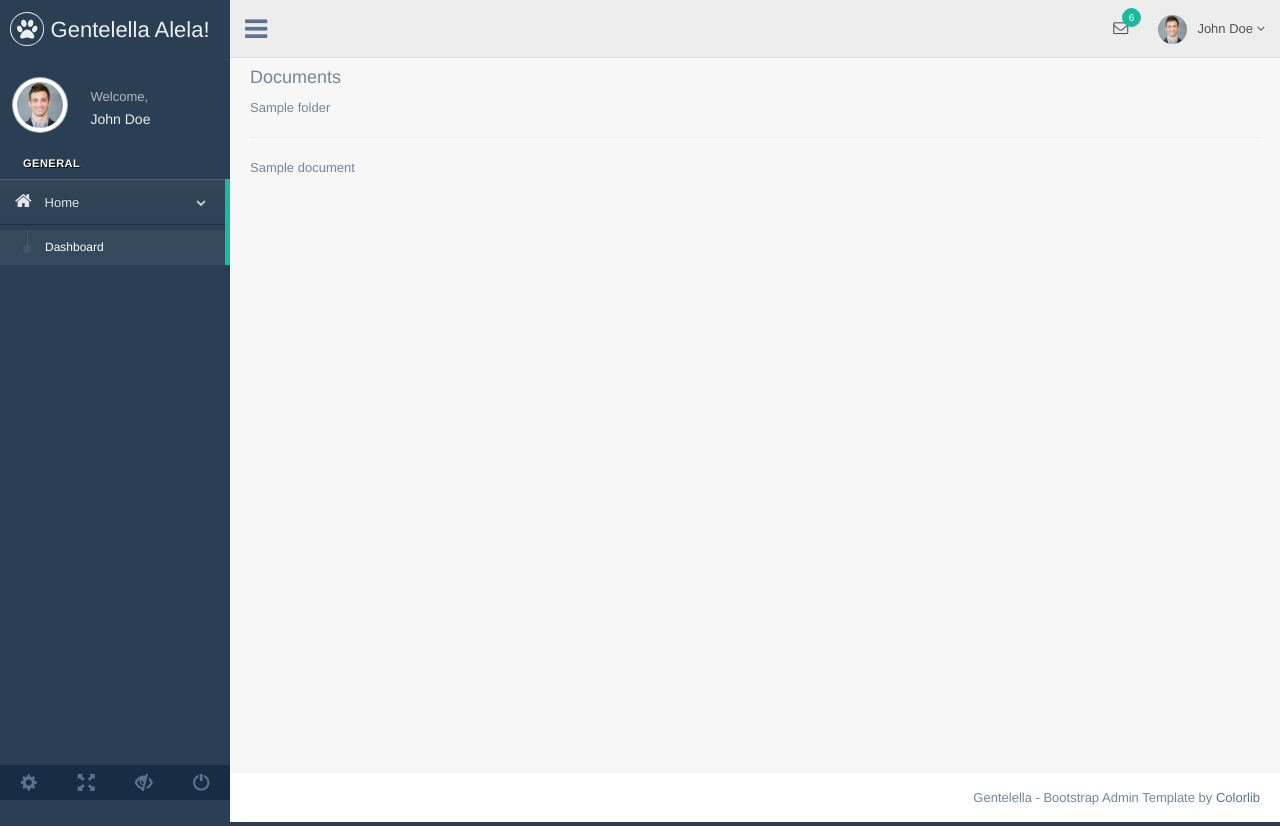
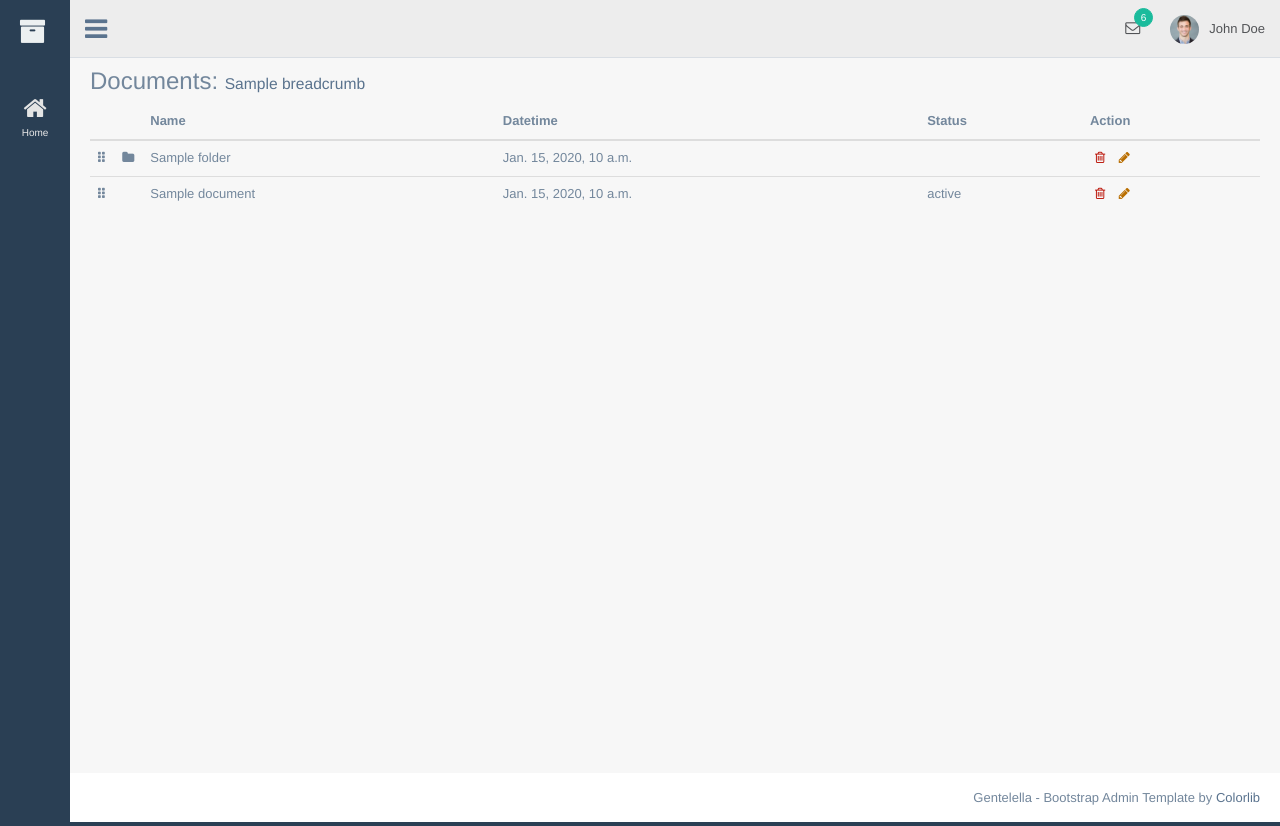
Before and after one commit to sysint64/ripa_archive, a Django app: template frontend/templates/documents_browser.html in a window 1280 px wide. Run offline with Django 3.2, Linux system fonts and the light colour scheme; the template is opened without the code that fills it: most values are stand-ins (such as "Sample title", 1, 10 or a date in 2020); style sheets or scripts are compiled from the project's sources; some libraries are stand-ins or nearby versions.

Commit message:
layout documents browser

```diff
--- /dev/null
+++ b/frontend/static/js/gentelella.js
@@ -0,0 +1,244 @@
+/**
+ * To change this license header, choose License Headers in Project Properties.
+ * To change this template file, choose Tools | Templates
+ * and open the template in the editor.
+ */
+
+var CURRENT_URL = window.location.href.split('#')[0].split('?')[0],
+    $BODY = $('body'),
+    $MENU_TOGGLE = $('#menu_toggle'),
+    $SIDEBAR_MENU = $('#sidebar-menu'),
+    $SIDEBAR_FOOTER = $('.sidebar-footer'),
+    $LEFT_COL = $('.left_col'),
+    $RIGHT_COL = $('.right_col'),
+    $NAV_MENU = $('.nav_menu'),
+    $FOOTER = $('footer');
+
+// Sidebar
+$(document).ready(function() {
+    // TODO: This is some kind of easy fix, maybe we can improve this
+    var setContentHeight = function () {
+        // reset height
+        $RIGHT_COL.css('min-height', $(window).height());
+
+        var bodyHeight = $BODY.outerHeight(),
+            footerHeight = $BODY.hasClass('footer_fixed') ? -10 : $FOOTER.height(),
+            leftColHeight = $LEFT_COL.eq(1).height() + $SIDEBAR_FOOTER.height(),
+            contentHeight = bodyHeight < leftColHeight ? leftColHeight : bodyHeight;
+
+        // normalize content
+        contentHeight -= $NAV_MENU.height() + footerHeight;
+
+        $RIGHT_COL.css('min-height', contentHeight);
+    };
+
+    $SIDEBAR_MENU.find('a').on('click', function(ev) {
+        var $li = $(this).parent();
+
+        if ($li.is('.active')) {
+            $li.removeClass('active active-sm');
+            $('ul:first', $li).hide();
+            $(this).find(".fa.fa-chevron-down").removeClass("fa-chevron-down").addClass("fa-chevron-right");
+        } else {
+            // prevent closing menu if we are on child menu
+            if (!$li.parent().is('.child_menu')) {
+                $SIDEBAR_MENU.find('li').removeClass('active active-sm');
+                $SIDEBAR_MENU.find('li ul').slideUp();
+            }
+
+            $li.addClass('active');
+
+            $('ul:first', $li).show();
+            $(this).find(".fa.fa-chevron-right").removeClass("fa-chevron-right").addClass("fa-chevron-down");
+        }
+    });
+
+    // toggle small or large menu
+    $MENU_TOGGLE.on('click', function() {
+        if ($BODY.hasClass('nav-md')) {
+            $SIDEBAR_MENU.find('li.active ul').hide();
+            $SIDEBAR_MENU.find('li.active').addClass('active-sm').removeClass('active');
+        } else {
+            $SIDEBAR_MENU.find('li.active-sm ul').show();
+            $SIDEBAR_MENU.find('li.active-sm').addClass('active').removeClass('active-sm');
+        }
+
+        $BODY.toggleClass('nav-md nav-sm');
+
+        setContentHeight();
+
+        $('.dataTable').each ( function () { $(this).dataTable().fnDraw(); });
+    });
+
+    // check active menu
+    $SIDEBAR_MENU.find('a[href="' + CURRENT_URL + '"]').parent('li').addClass('current-page');
+
+    // $SIDEBAR_MENU.find('a').filter(function () {
+    //     return this.href == CURRENT_URL;
+    // }).parent('li').addClass('current-page').parents('ul').slideDown(function() {
+    //     setContentHeight();
+    // }).parent().addClass('active');
+
+    // recompute content when resizing
+    $(window).smartresize(function(){
+        setContentHeight();
+    });
+
+    setContentHeight();
+
+    // fixed sidebar
+    if ($.fn.mCustomScrollbar) {
+        $('.menu_fixed').mCustomScrollbar({
+            autoHideScrollbar: true,
+            theme: 'minimal',
+            mouseWheel:{ preventDefault: true }
+        });
+    }
+});
+// /Sidebar
+
+// Panel toolbox
+$(document).ready(function() {
+    $('.collapse-link').on('click', function() {
+        var $BOX_PANEL = $(this).closest('.x_panel'),
+            $ICON = $(this).find('i'),
+            $BOX_CONTENT = $BOX_PANEL.find('.x_content');
+
+        // fix for some div with hardcoded fix class
+        if ($BOX_PANEL.attr('style')) {
+            $BOX_CONTENT.slideToggle(200, function(){
+                $BOX_PANEL.removeAttr('style');
+            });
+        } else {
+            $BOX_CONTENT.slideToggle(200);
+            $BOX_PANEL.css('height', 'auto');
+        }
+
+        $ICON.toggleClass('fa-chevron-up fa-chevron-down');
+    });
+
+    $('.close-link').click(function () {
+        var $BOX_PANEL = $(this).closest('.x_panel');
+
+        $BOX_PANEL.remove();
+    });
+});
+// /Panel toolbox
+
+// Tooltip
+$(document).ready(function() {
+    $('[data-toggle="tooltip"]').tooltip({
+        container: 'body'
+    });
+});
+// /Tooltip
+
+// Progressbar
+if ($(".progress .progress-bar")[0]) {
+    $('.progress .progress-bar').progressbar();
+}
+// /Progressbar
+
+// Switchery
+$(document).ready(function() {
+    if ($(".js-switch")[0]) {
+        var elems = Array.prototype.slice.call(document.querySelectorAll('.js-switch'));
+        elems.forEach(function (html) {
+            var switchery = new Switchery(html, {
+                color: '#26B99A'
+            });
+        });
+    }
+});
+// /Switchery
+
+// iCheck
+$(document).ready(function() {
+    if ($("input.flat")[0]) {
+        $(document).ready(function () {
+            $('input.flat').iCheck({
+                checkboxClass: 'icheckbox_flat-green',
+                radioClass: 'iradio_flat-green'
+            });
+        });
+    }
+});
+// /iCheck
+
+// Table
+$('table input').on('ifChecked', function () {
+    checkState = '';
+    $(this).parent().parent().parent().addClass('selected');
+    countChecked();
+});
+$('table input').on('ifUnchecked', function () {
+    checkState = '';
+    $(this).parent().parent().parent().removeClass('selected');
+    countChecked();
+});
+
+var checkState = '';
+
+$('.bulk_action input').on('ifChecked', function () {
+    checkState = '';
+    $(this).parent().parent().parent().addClass('selected');
+    countChecked();
+});
+$('.bulk_action input').on('ifUnchecked', function () {
+    checkState = '';
+    $(this).parent().parent().parent().removeClass('selected');
+    countChecked();
+});
+$('.bulk_action input#check-all').on('ifChecked', function () {
+    checkState = 'all';
+    countChecked();
+});
+$('.bulk_action input#check-all').on('ifUnchecked', function () {
+    checkState = 'none';
+    countChecked();
+});
+
+function countChecked() {
+    if (checkState === 'all') {
+        $(".bulk_action input[name='table_records']").iCheck('check');
+    }
+    if (checkState === 'none') {
+        $(".bulk_action input[name='table_records']").iCheck('uncheck');
+    }
+
+    var checkCount = $(".bulk_action input[name='table_records']:checked").length;
+
+    if (checkCount) {
+        $('.column-title').hide();
+        $('.bulk-actions').show();
+        $('.action-cnt').html(checkCount + ' Records Selected');
+    } else {
+        $('.column-title').show();
+        $('.bulk-actions').hide();
+    }
+}
+
+// Accordion
+$(document).ready(function() {
+    $(".expand").on("click", function () {
+        $(this).next().slideToggle(200);
+        $expand = $(this).find(">:first-child");
+
+        if ($expand.text() == "+") {
+            $expand.text("-");
+        } else {
+            $expand.text("+");
+        }
+    });
+});
+
+// NProgress
+if (typeof NProgress != 'undefined') {
+    $(document).ready(function () {
+        NProgress.start();
+    });
+
+    $(window).on('load',function() {
+        NProgress.done();
+    });
+}
--- /dev/null
+++ b/frontend/static/js/helpers/smartresize.js
@@ -0,0 +1,35 @@
+/**
+ * Resize function without multiple trigger
+ *
+ * Usage:
+ * $(window).smartresize(function(){
+ *     // code here
+ * });
+ */
+(function($,sr){
+    // debouncing function from John Hann
+    // http://unscriptable.com/index.php/2009/03/20/debouncing-javascript-methods/
+    var debounce = function (func, threshold, execAsap) {
+      var timeout;
+
+        return function debounced () {
+            var obj = this, args = arguments;
+            function delayed () {
+                if (!execAsap)
+                    func.apply(obj, args);
+                timeout = null;
+            }
+
+            if (timeout)
+                clearTimeout(timeout);
+            else if (execAsap)
+                func.apply(obj, args);
+
+            timeout = setTimeout(delayed, threshold || 100);
+        };
+    };
+
+    // smartresize
+    jQuery.fn[sr] = function(fn){  return fn ? this.bind('resize', debounce(fn)) : this.trigger(sr); };
+
+})(jQuery,'smartresize');
--- a/frontend/static/js/main.js
+++ b/frontend/static/js/main.js
@@ -1,3 +1,5 @@
-/**
- * Created by andrey on 5/27/17.
- */
+$(document).ready(function() {
+    $(".data-link").click(function() {
+        location.href = $(this).data("href");
+    });
+});
--- /dev/null
+++ b/frontend/static/styles/documents_browser.sass
@@ -0,0 +1,20 @@
+.fa-drag-handle:before
+    content: "\f142 \f142"
+    letter-spacing: 0.1em
+    cursor: move
+
+.documents-browser-table
+    tbody
+        tr:hover
+            background: #eee
+
+        .data-link
+            cursor: pointer
+
+        .edit
+            color: #b96e00
+            margin: 0 5px
+
+        .remove
+            color: #b90d00
+            margin: 0 5px
--- a/frontend/static/styles/gentelella.scss
+++ b/frontend/static/styles/gentelella.scss
@@ -4341,3 +4341,7 @@ ul.notifications {
   border: 1px solid #e5e5e5;
 }
 /** /Dropzone.js **/
+
+.site_title i {
+  border: none;
+}
--- a/frontend/templates/base.html
+++ b/frontend/templates/base.html
@@ -20,7 +20,7 @@
     {% endcompress %}
 </head>
 
-<body class="nav-md">
+<body class="nav-sm">
 <div class="container body">
     <div class="main_container">
         <div class="col-md-3 left_col">
@@ -44,7 +44,8 @@
     <script src="{% static 'vendors/jquery/dist/jquery.min.js' %}" charset="utf-8"></script>
     <script src="{% static 'vendors/bootstrap/dist/js/bootstrap.min.js' %}" charset="utf-8"></script>
 
-    <script src="{% static 'js/gentelella.min.js' %}" charset="utf-8"></script>
+    <script src="{% static 'js/helpers/smartresize.js' %}" charset="utf-8"></script>
+    <script src="{% static 'js/gentelella.js' %}" charset="utf-8"></script>
     <script src="{% static 'js/main.js' %}" charset="utf-8"></script>
 {% endblock %}
 </body>
--- a/frontend/templates/documents_browser.html
+++ b/frontend/templates/documents_browser.html
@@ -1,12 +1,73 @@
 {% extends "base.html" %}
+{% load staticfiles %}
+
+{% block styles %}
+    {{ block.super }}
+    <link rel="stylesheet" href="{% static "styles/documents_browser.sass" %}" type="text/x-scss">
+{% endblock %}
 
 {% block content %}
-    <h2>Documents</h2>
-    {% for folder in parent_folder.folders.all %}
-        <div>{{ folder }}</div>
-    {% endfor %}
-    <hr>
-    {% for document in parent_folder.documents.all %}
-        <div>{{ document }}</div>
-    {% endfor %}
+    <h3>Documents:
+        <small>
+            {% for breadcrumb in parent_folder.breadcrumbs %}
+                <a href="{{ breadcrumb.permalink }}">{{ breadcrumb.name }}</a>
+                {% if not forloop.last %}
+                    /
+                {% endif %}
+            {% endfor %}
+        </small>
+    </h3>
+
+    <table class="table documents-browser-table">
+        <thead>
+        <tr>
+            <th width="10"></th>
+            <th width="20"></th>
+            <th>Name</th>
+            <th>Datetime</th>
+            <th>Status</th>
+            <th>Action</th>
+        </tr>
+        </thead>
+
+        <tbody>
+        {# Folders #}
+        {% for folder in parent_folder.folders.all %}
+            <tr>
+                <td><i class="fa fa-drag-handle"></i></td>
+                <td class="data-link" data-href="{{ folder.permalink }}">
+                    <i class="fa fa-folder"></i>
+                </td>
+                <td class="data-link" data-href="{{ folder.permalink }}">
+                    {{ folder }}
+                </td>
+                <td>{{ folder.documents.last.data.datetime }}</td>
+                <td></td>
+                <td class="actions">
+                    <a href="#" class="fa fa-trash-o remove"></a>
+                    <a href="#" class="fa fa-pencil edit"></a>
+                </td>
+            </tr>
+        {% endfor %}
+
+        {# Documents #}
+        {% for document in parent_folder.documents.all %}
+            <tr>
+                <td><i class="fa fa-drag-handle"></i></td>
+                <td class="data-link" data-href="#">
+                    <i class="fa {{ document.data.icon }}"></i>
+                </td>
+                <td class="data-link" data-href="#">
+                    {{ document }}
+                </td>
+                <td>{{ document.data.datetime }}</td>
+                <td>{{ document.status }}</td>
+                <td class="actions">
+                    <a href="#" class="fa fa-trash-o remove"></a>
+                    <a href="#" class="fa fa-pencil edit"></a>
+                </td>
+            </tr>
+        {% endfor %}
+        </tbody>
+    </table>
 {% endblock %}
--- a/frontend/templates/side_menu.html
+++ b/frontend/templates/side_menu.html
@@ -1,14 +1,14 @@
 {% load staticfiles %}
-
 
 <div class="left_col scroll-view">
     <div class="navbar nav_title" style="border: 0;">
-        <a href="#" class="site_title"><i class="fa fa-paw"></i> <span>Gentelella Alela!</span></a>
+        <a href="#" class="site_title">
+            <i class="fa fa-archive"></i> &nbsp;&nbsp;&nbsp;<span>Ripa Archive</span>
+        </a>
     </div>
 
     <div class="clearfix"></div>
 
-    <!-- menu profile quick info -->
     <div class="profile clearfix">
         <div class="profile_pic">
             <img src="{% static "images/mock/img.jpg" %}" alt="..."
@@ -19,11 +19,9 @@
             <h2>John Doe</h2>
         </div>
     </div>
-    <!-- /menu profile quick info -->
 
     <br>
 
-    <!-- sidebar menu -->
     <div id="sidebar-menu" class="main_menu_side hidden-print main_menu">
         <div class="menu_section">
             <h3>General</h3>
@@ -37,9 +35,7 @@
             </ul>
         </div>
     </div>
-    <!-- /sidebar menu -->
 
-    <!-- /menu footer buttons -->
     <div class="sidebar-footer hidden-small">
         <a data-toggle="tooltip" data-placement="top" title="Settings">
             <span class="glyphicon glyphicon-cog" aria-hidden="true"></span>
@@ -54,5 +50,4 @@
             <span class="glyphicon glyphicon-off" aria-hidden="true"></span>
         </a>
     </div>
-    <!-- /menu footer buttons -->
 </div>
--- a/src/ripa_archive/documents/urls.py
+++ b/src/ripa_archive/documents/urls.py
@@ -3,6 +3,6 @@ from django.conf.urls import url
 from ripa_archive.documents import views
 
 urlpatterns = [
-    url(r'^$', views.document_browser),
-    url(r'^(?P<path>[0-9a-zA-Z /]+)/$', views.document_browser),
+    url(r'^$', views.document_browser, name="browser"),
+    url(r'^(?P<path>[0-9a-zA-Z /]+)/$', views.document_browser, name="browser"),
 ]
--- a/src/ripa_archive/documents/views.py
+++ b/src/ripa_archive/documents/views.py
@@ -1,12 +1,11 @@
 from django.http import Http404
 from django.shortcuts import render_to_response, get_object_or_404
 
-from ripa_archive.documents.models import Folder
+from ripa_archive.documents.models import Folder, DocumentType
 
 
 def document_browser(request, path=None):
     parent_folder = Folder.objects.get_by_path(path)
-    folder = Folder()
 
     if parent_folder is None:
         raise Http404
```
Also changed, not shown: src/ripa_archive/documents/models.py (+86 -19 lines), src/ripa_archive/documents/migrations/0004_auto_20170604_1458.py (added).
